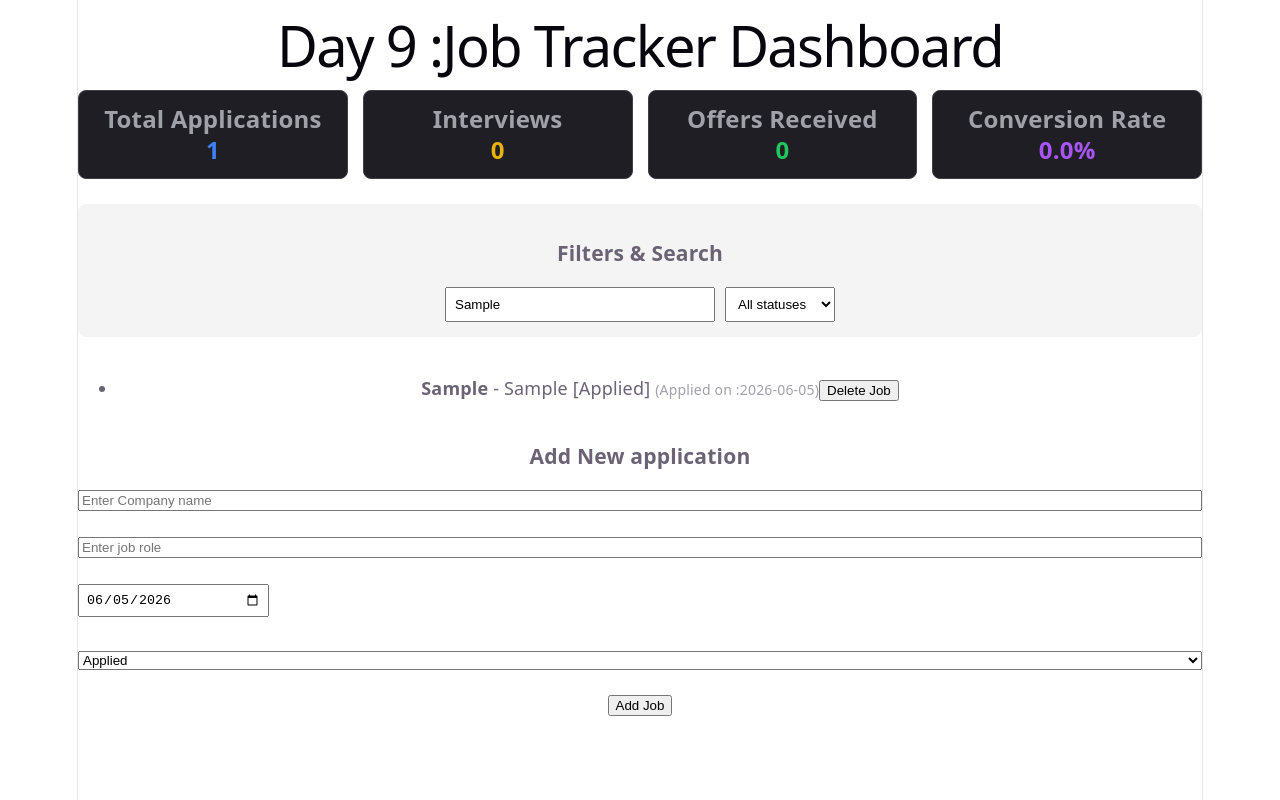
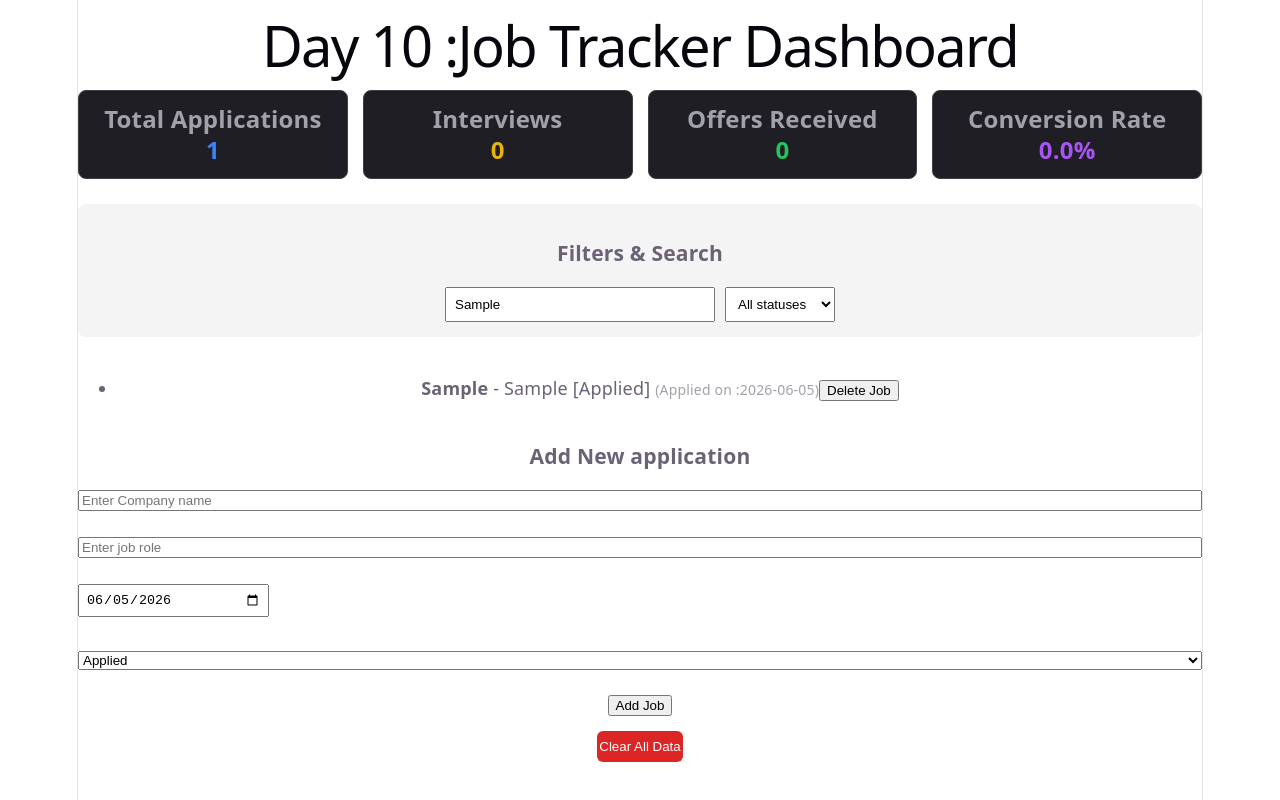
Before and after one commit to emailforabhiraj369-oss/dev-tracker, a React (Vite) app: page / in a window 1280 px wide. Both pictures are taken after typing "Sample", "Sample", "Sample" into the empty fields and a click on the button "Add Job". Built offline with nearby package versions, Linux system fonts and the light colour scheme.

Commit message:
feat: complete day 10 - implement safe data purging system with native window confirm guard

```diff
--- a/src/App.css
+++ b/src/App.css
@@ -24,3 +24,23 @@
   font-size: 24px;
   font-weight: bold;
 }
+
+/* Destructive action button style */
+.btn-danger{
+  margin-top: 15px;
+  background-color: #dc2626;
+  color: white;
+  padding: 8px 2px;
+  border: none;
+  border-radius: 6px;
+  cursor: pointer;
+  font-weight: 500;
+  transition: background-color 0.2s ease;
+
+}
+
+
+.btn-danger:hover{
+  background-color: #b91c1c;
+  text-transform: capitalize;
+}
--- a/src/App.jsx
+++ b/src/App.jsx
@@ -110,6 +110,21 @@ function App() {
   }
 
 
+
+  // Day 10: Reset Systems with Confirmation Guard
+  const clearAllData = ()=>{
+  const userConfirmed = window.confirm("Are you absolutely sure you want to clear ALL APPLICATIONS ? This action can't be undone. ")
+
+    if(userConfirmed){
+      // Clear React State
+      // useEffect's hooks will auto sync this empty array to local Storage
+     setApplications([]);
+    }
+  }
+
+
+
+
   // =================================
   // 5.RENDER RETURN
   // =================================
@@ -117,7 +132,7 @@ function App() {
   return (
     <>
 
-      <h1>Day 9 :Job Tracker Dashboard</h1>
+      <h1>Day 10 :Job Tracker Dashboard</h1>
 
 
       {/* Day 8: Permormance metrics Dashboard Row */}
@@ -216,6 +231,13 @@ function App() {
         <button onClick={addJob}>Add Job</button>
         <br />
 
+        {/* Day 10: Destructive Action Clear Trigger */}
+        {applications.length >0 &&(
+          <button onClick={clearAllData} className="btn-danger">
+            Clear All Data
+          </button>
+        )}
+
       </div>
     </>
   )
```
Also changed, not shown: src/amzon.txt (deleted).
